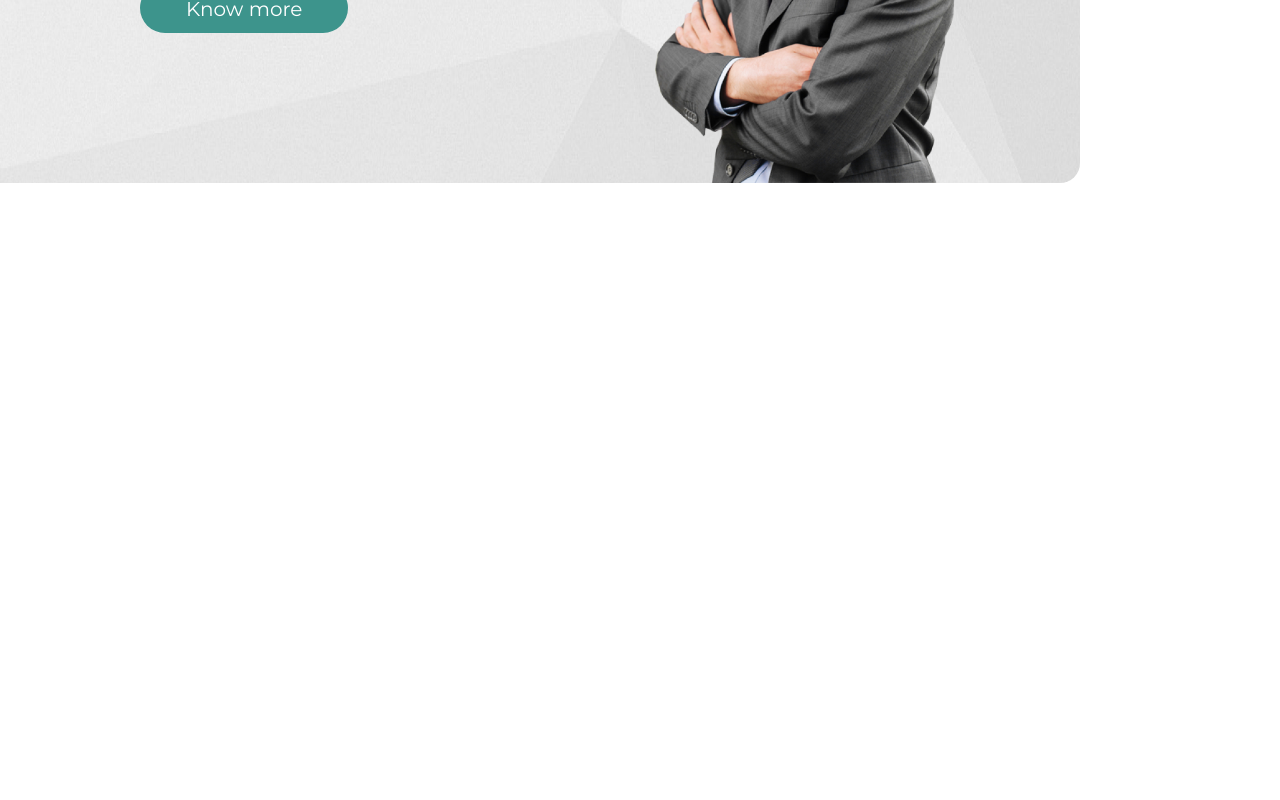
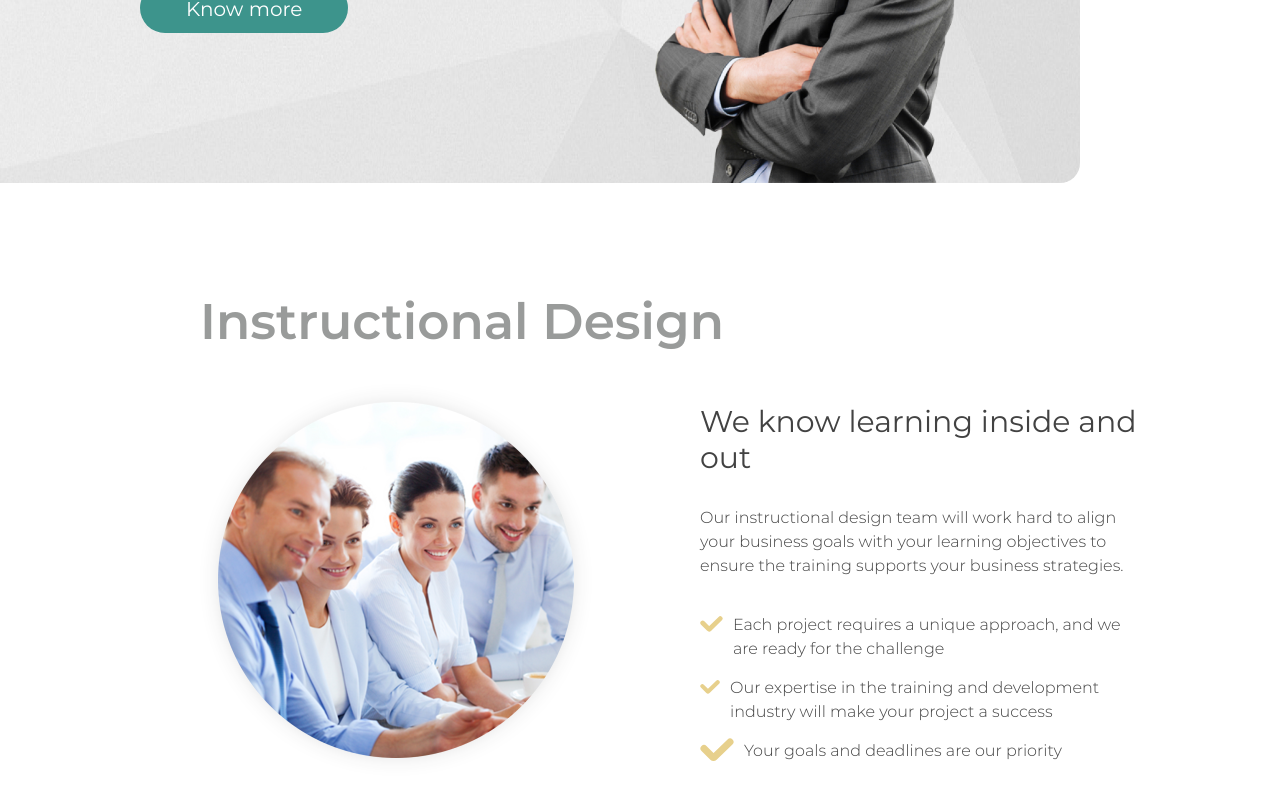
Before and after one commit to victoriasokolvak/e-learning-company, a React (Vite) app: page / in a window 1280 px wide. Shown: the part 1776-2576 px from the top of the page. Before the commit the page ends 2019 px from the top, so only its background shows below. Built offline with nearby package versions, Linux system fonts and the light colour scheme.

Commit message:
feat: add InstructionalDesign Section

```diff
--- a/src/App.tsx
+++ b/src/App.tsx
@@ -1,6 +1,7 @@
 import './App.scss';
 import { Banner } from './components/Banner/Banner';
 import { Header } from './components/Header/Header';
+import { InstructionalDesignSection } from './components/InstructionalDesignSection/InstructionalDesignSection';
 import { ServicesSection } from './components/ServicesSection/ServicesSection';
 import { WeDesignSection } from './components/WeDesignSection/WeDesignSection';
 
@@ -11,6 +12,7 @@ function App() {
       <Header />
       <ServicesSection />
       <WeDesignSection />
+      <InstructionalDesignSection />
     </>
   )
 }
--- /dev/null
+++ b/src/components/InstructionalDesignSection/InstructionalDesignSection.module.scss
@@ -0,0 +1,68 @@
+@use '../../App.scss' as *;
+@use '../../styles/vars' as *;
+@use '../../styles/mixins' as *;
+
+.section {
+  display: flex;
+  flex-direction: column;
+  padding: 46px 140px;
+}
+
+.container {
+  display: flex;
+  align-items: center;
+  gap: 108px;
+  padding-left: 60px;
+  max-width: 1200px;
+}
+
+.wrapper {
+  flex: 1;
+  min-width: 392px;
+}
+
+.image {
+  width: 100%;
+  height: auto;
+  object-fit: cover;
+}
+
+.title {
+  @include h2;
+  color: $c-title;
+  padding-left: 60px;
+  margin-bottom: 35px;
+}
+
+.block {
+  flex: 2;
+  min-width: 300px;
+  display: flex;
+  flex-direction: column;
+
+  &__title {
+    @include h4;
+    color: $c-title-secondary;
+    margin-bottom: 30px;
+  }
+
+  &__text {
+    @include body-text;
+    color: $c-title-secondary;
+    margin-bottom: 35px;
+  }
+
+  &__list {
+    display: flex;
+    flex-direction: column;
+    gap: 15px;
+  }
+
+  &__list_item {
+    display: flex;
+    align-items: flex-start;
+    gap: 10px;
+    @include body-text;
+    color: $c-title-secondary;
+  }
+}
--- /dev/null
+++ b/src/components/InstructionalDesignSection/InstructionalDesignSection.tsx
@@ -0,0 +1,41 @@
+import styles from './InstructionalDesignSection.module.scss';
+import image from '/src/assets/img/designSection.png';
+import { CheckIcon } from '../ui/CheckIcon';
+
+export const InstructionalDesignSection = () => {
+  return (
+    <section className={styles.section}>
+      <h2 className={styles.title}>Instructional Design</h2>
+      <div className={styles.container}>
+        <div className={styles.wrapper}>
+          <img src={image} alt="People" className={styles.image}/>
+        </div>
+        <div className={styles.block}>
+          <h3 className={styles.block__title}>We know learning inside and out</h3>
+          <p className={styles.block__text}>
+            Our instructional design team will work hard
+            to align your business goals with your learning
+            objectives to ensure the training supports your
+            business strategies.
+          </p>
+          <ul className={styles.block__list}>
+              <li className={styles.block__list_item}>
+              <CheckIcon />
+                Each project requires a unique approach,
+                and we are ready for the challenge
+              </li>
+              <li className={styles.block__list_item}>
+              <CheckIcon />
+                Our expertise in the training and development
+                industry will make your project a success
+              </li>
+              <li className={styles.block__list_item}>
+              <CheckIcon />
+                Your goals and deadlines are our priority
+              </li>
+            </ul>
+        </div>
+      </div>
+    </section>
+  );
+};
--- /dev/null
+++ b/src/components/InstructionalDesignSection/index.js
@@ -0,0 +1 @@
+export * from './InstructionalDesignSection';
--- /dev/null
+++ b/src/components/ui/CheckIcon.tsx
@@ -0,0 +1,18 @@
+export const CheckIcon = () => {
+  return (
+    <svg
+      width="34"
+      height="24"
+      viewBox="0 0 34 24"
+      fill="none"
+      xmlns="http://www.w3.org/2000/svg"
+    >
+      <path
+        d="M4 10.5L12.8037 19.3037C13.19 19.69 13.8148 19.6948 14.2069 19.3145L30 4"
+        stroke="#E7D08C"
+        stroke-width="7"
+        stroke-linecap="round"
+      />
+    </svg>
+  );
+};
```
Also changed, not shown: src/assets/img/designSection.png (added), src/assets/img/designSection2.png (added).
